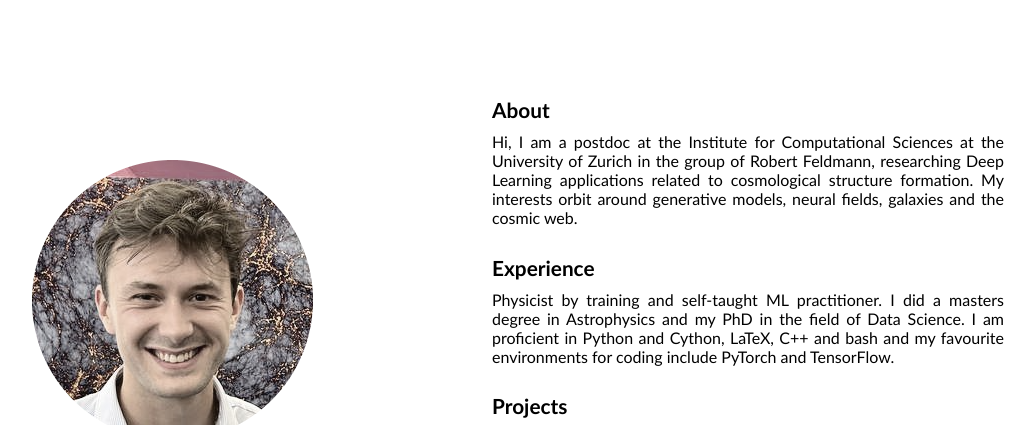
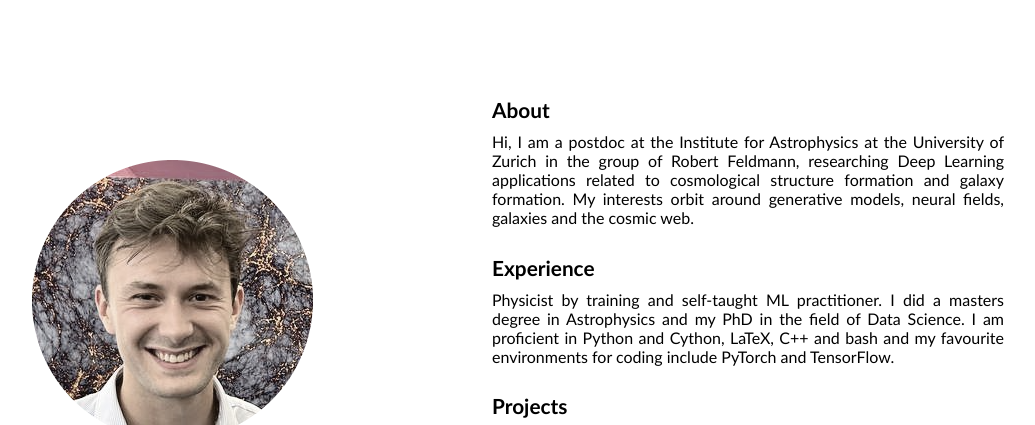
Before and after one commit to maurbe/home, a plain HTML site: page index.html in a window 1280 px wide. Shown: the top 425 px of the page, without its empty margins (148-1183 px from the left). Drawn offline with Linux system fonts and the light colour scheme; files whose address does not match are found by name; a web font is replaced by a local one.

Commit message:
updated Institute name

```diff
--- a/index.html
+++ b/index.html
@@ -32,7 +32,7 @@
         <div class="section-2">
             <h2>About</h2>
             <p>
-                Hi, I am a postdoc at the Institute for Computational Sciences at the University of Zurich in the group of Robert Feldmann, researching Deep Learning applications related to cosmological structure formation.
+                Hi, I am a postdoc at the Institute for Astrophysics at the University of Zurich in the group of Robert Feldmann, researching Deep Learning applications related to cosmological structure formation and galaxy formation.
                 My interests orbit around generative models, neural fields, galaxies and the cosmic web.
             </p>
             <h2>Experience</h2>
```
